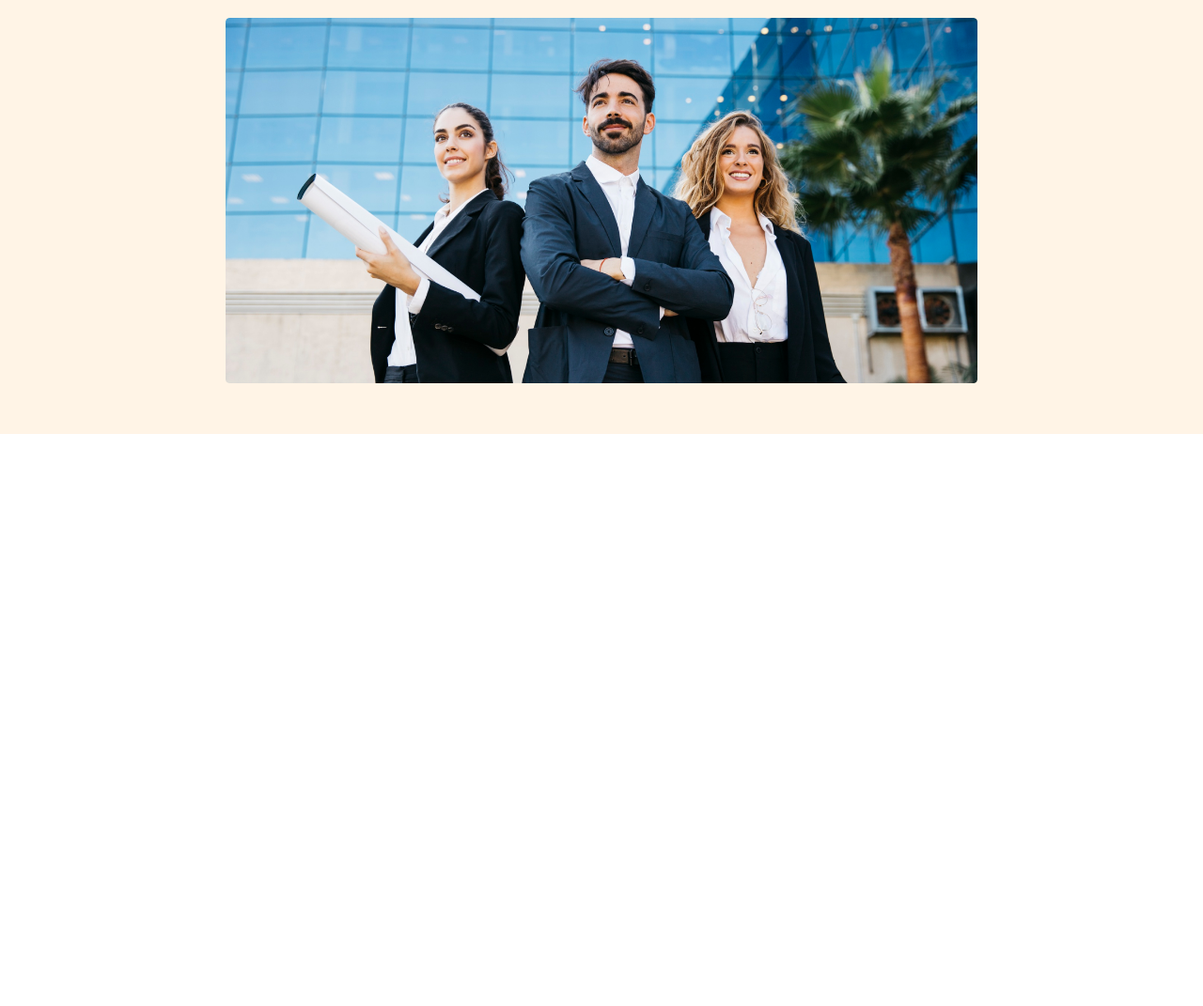
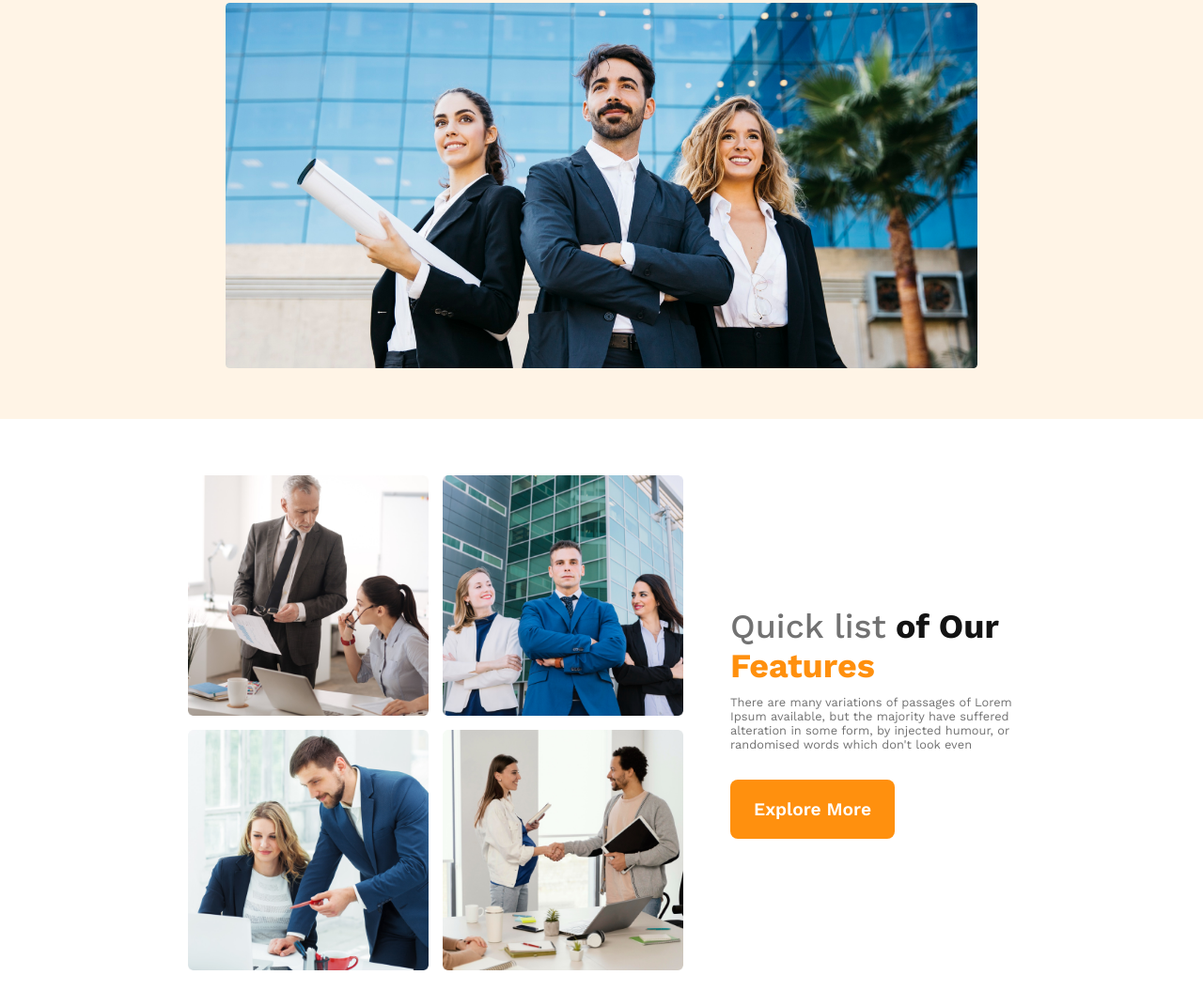
Before and after one commit to jewelmia24/responsive-architects-web, a plain HTML site: page index.html in a window 1280 px wide. Shown: the part 561-1632 px from the top of the page at 94% size. Before the commit the page ends 1023 px from the top, so only its background shows below. Drawn offline with nearby package versions, Linux system fonts and the light colour scheme.

Commit message:
added team section with responisive

```diff
--- a/index.html
+++ b/index.html
@@ -24,7 +24,7 @@
         <!-- header description start -->
         <div class="header-container">
             <h3 class="header-title">Brand New <br> Group of Architects</h3>
-            <p>There are many variations of passages of Lorem Ipsum available, but the majority have suffered alteration in some form, by injected humour, or randomised words which don't look even</p>
+            <p class="common-paragraph">There are many variations of passages of Lorem Ipsum available, but the majority have suffered alteration in some form, by injected humour, or randomised words which don't look even</p>
             <button class="btn-primary">Explore More</button>
         </div>
         <div class="banner-container">
@@ -32,7 +32,21 @@
         </div>
 
     </header>
-    <main></main>
+    <main>
+        <section class="team-section">
+            <div class="team-container">
+                <img src="images/team1.png" alt="">
+                <img src="images/team2.png" alt="">
+                <img src="images/team3.png" alt="">
+                <img src="images/team4.png" alt="">
+            </div>
+            <div class="team-description-container">
+                <h3 class="title"><span class="quick-list">Quick list</span> of Our <span class="team-features">Features</span></h3>
+                <p class="common-paragraph">There are many variations of passages of Lorem Ipsum available, but the majority have suffered alteration in some form, by injected humour, or randomised words which don't look even</p>
+                <button class="btn-primary">Explore More</button>
+            </div>
+        </section>
+    </main>
     <footer>
 
     </footer>
--- a/styles/style.css
+++ b/styles/style.css
@@ -13,7 +13,7 @@
      font-weight: 700;
  }
 
- .common-pragraph {
+ .common-paragraph {
      color: #727272;
      font-size: 1vw;
      font-weight: 400;
@@ -74,6 +74,34 @@
     width: 100%;
     margin-top: 50px;
  }
+/* main ralated styles */
+/* team ralated styles */
+main{
+    margin: 60px 200px;
+}
+.team-section{
+    display: flex;
+    align-items: center;
+}
+.team-container{
+    display: grid;
+    grid-template-columns: repeat(2,1fr);
+    gap: 15px;
+}
+.team-container img{
+    width: 20vw;
+}
+.team-description-container{
+    margin-left: 50px;
+}
+.quick-list{
+    color: #727272;
+    font-weight: 500;
+}
+.team-features{
+    color: #FF900E;
+}
+
 
 
  /* responsive relatder styles */
@@ -81,17 +109,28 @@
  /* mobile device related styles */
  @media screen and (max-width:576px) {
 
+    main{
+        margin: 5px 20px;
+
+    }
+    .team-description-container{
+        margin: 20px 20px;
+    }
     header,
     .header-container
     {
         padding: 5px 10px;
     }
+    .team-section,
     .nav-container{
         flex-direction: column;
     }
     .title {
         font-size: 7vw;
         margin-bottom: 10px;
+    }
+    .common-paragraph{
+        font-size: 5vw;
     }
 
     .nav-container a{
@@ -101,8 +140,16 @@
         font-size: 8vw;
         margin-top: 5px;
     }
+    .team-container{
+        grid-template-columns: 1fr;
+        gap: 5px;
+    }
+    .team-container img{
+        inline-size: 75vw;
+    }
  }
 
+ /* medium devices related styles */
  @media screen and (min-width:576px) and (max-width:960px) {
 
     header,
```
